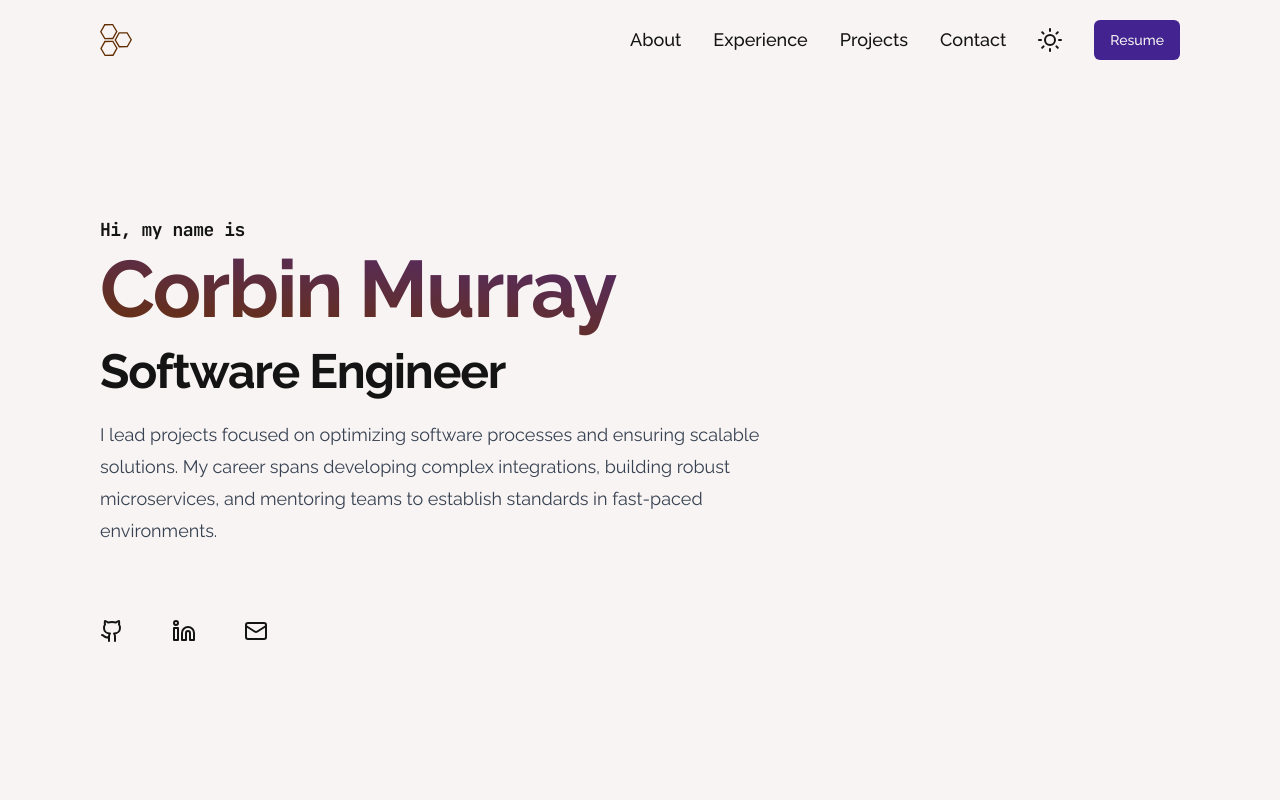
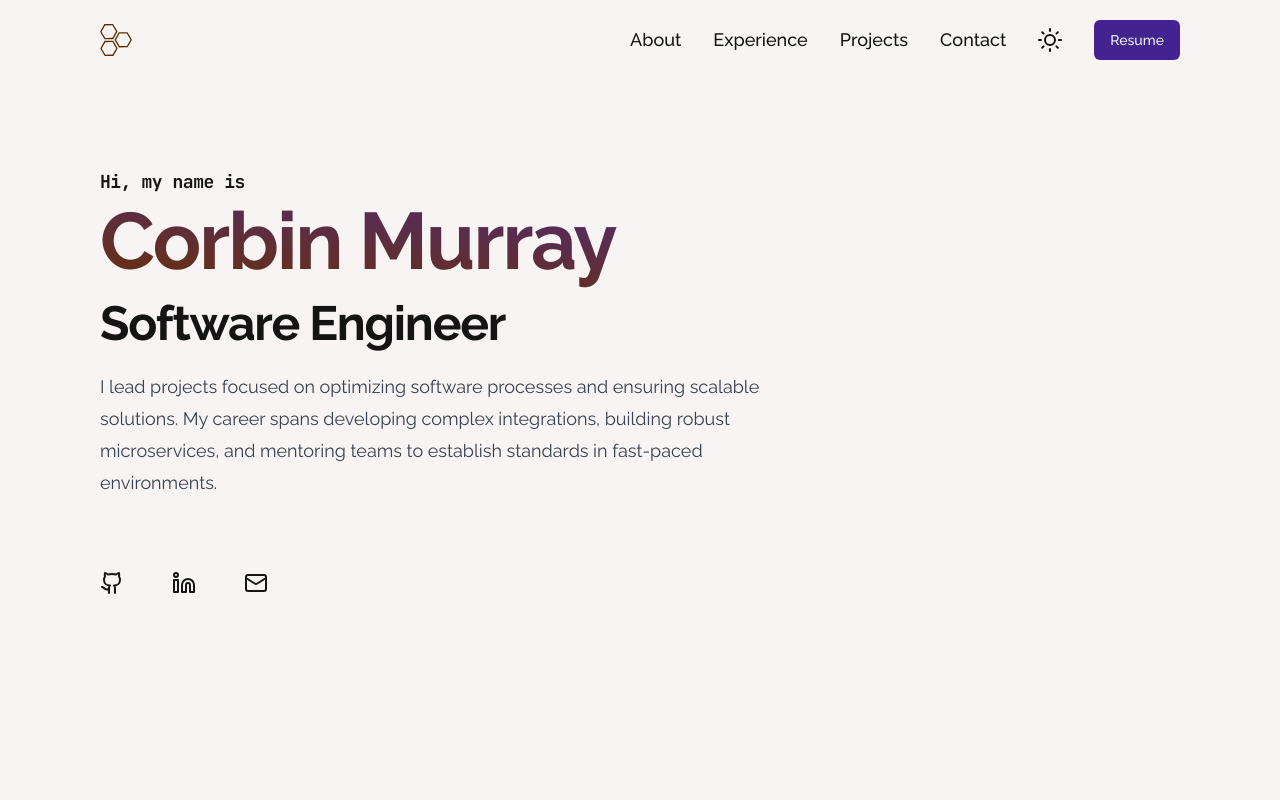
Before and after one commit to corbinmurray/corbinmurray-dev, a Next.js app: page / in a window 1280 px wide. Shown: the top 800 px of the page. Built offline with nearby package versions, Linux system fonts and the light colour scheme.

Commit message:
Move hero section up

```diff
--- a/app/page.tsx
+++ b/app/page.tsx
@@ -10,7 +10,7 @@ import { Github } from "lucide-react";
 export default async function Home() {
 	return (
 		<main>
-			<RevealSection id="hero" className="relative min-h-[calc(100vh-6rem)] mb-[12rem] flex flex-col justify-center overflow-hidden">
+			<RevealSection id="hero" className="relative min-h-[calc(100vh-12rem)] mb-[12rem] flex flex-col justify-center overflow-hidden">
 				<h1 className="text-[clamp(14px,5vw,16px)] md:text-[clamp(14px,5vw,18px)] font-mono">Hi, my name is</h1>
 
 				<h2 className="text-[clamp(40px,8vw,80px)] font-semibold border-none bg-clip-text text-transparent bg-gradient-to-tr from-primary to-secondary brightness-110 leading-tight">
```
